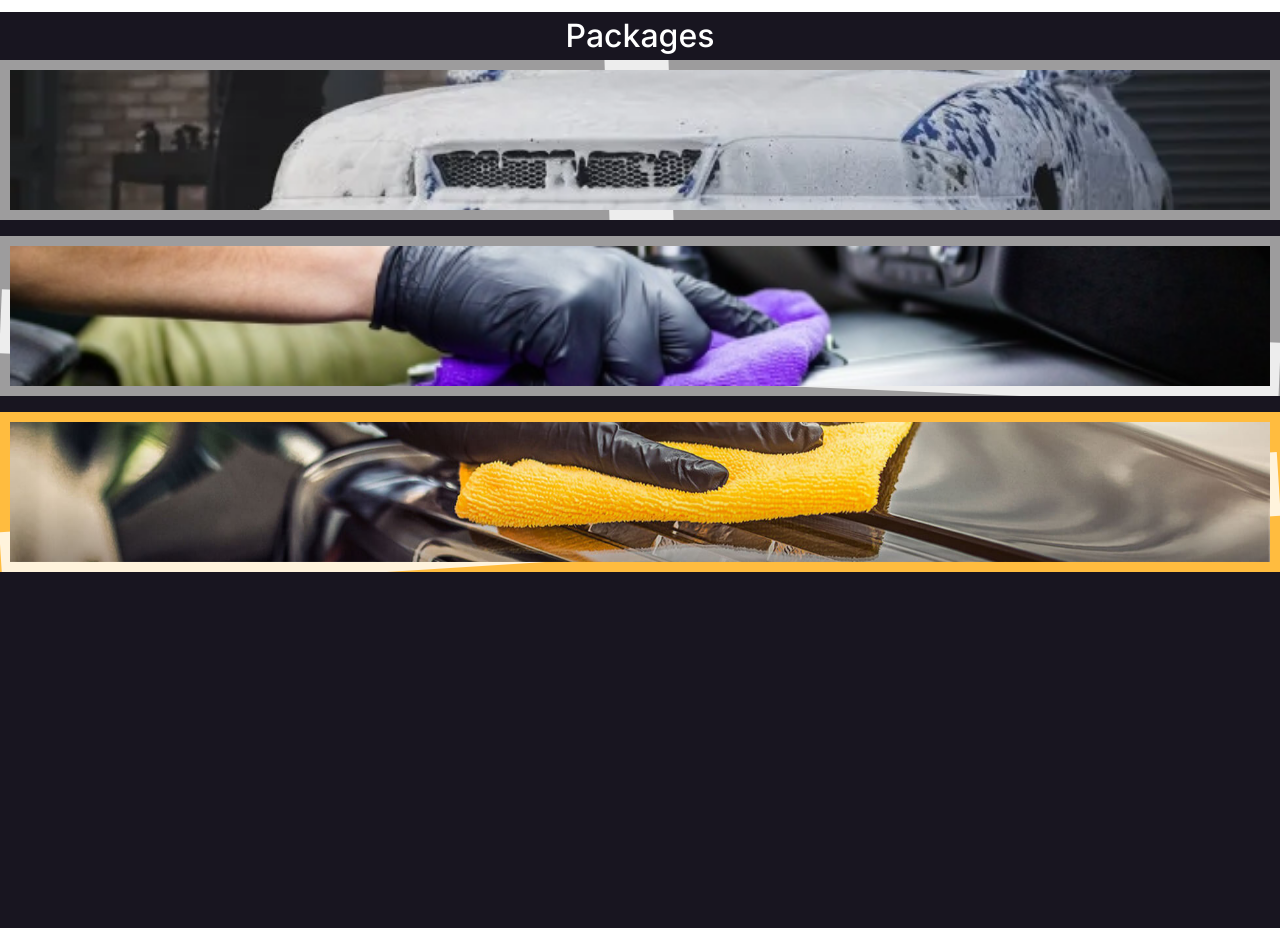
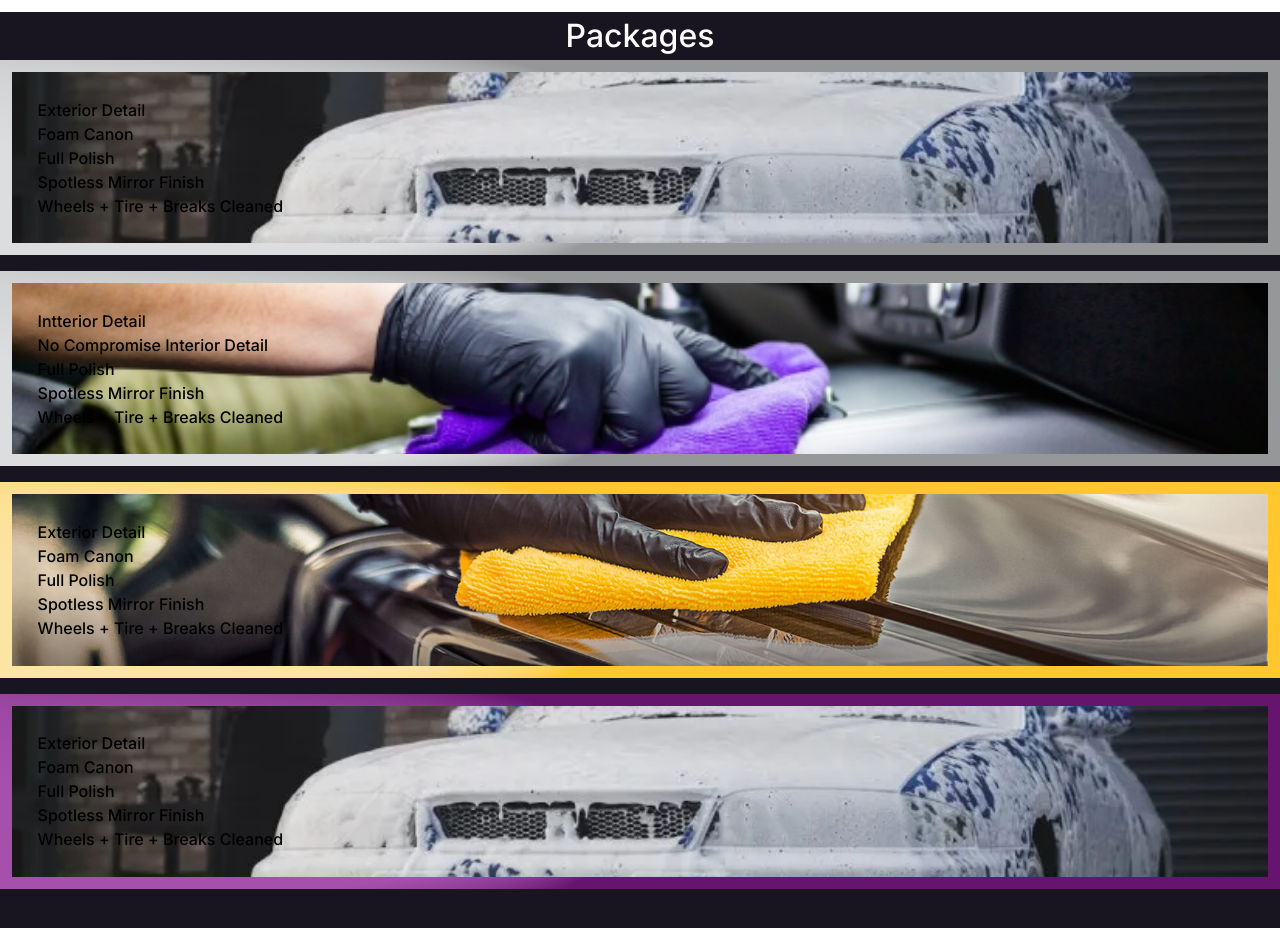
Before and after one commit to Hashimjasem/Koota_Detailer, a React (Create React App) app: page / in a window 1280 px wide. Shown: the part 1300-2228 px from the top of the page. Built offline with nearby package versions, Linux system fonts and the light colour scheme.

Commit message:
can now add text infront of image in packages

```diff
--- a/src/components/packages.jsx
+++ b/src/components/packages.jsx
@@ -2,19 +2,52 @@ function Packages() {
     return (
         <div className='bg-[#181520]'>
             <p className="text-white text-[2rem] text-center">Packages</p>
-                  <div className="body">
-                    <div className="boxext">
 
-                    </div>
 
-                    <div className="boxint">
-
-                    </div>
-
-                    <div className="boxprem">
-
-                    </div>
-                    </div>
+            <div class="exterior-box">
+                <div className="info-box">
+                    <h1 className="package-title exterior"> Exterior Detail</h1>
+                    <ul>
+                        <li>Foam Canon</li>
+                        <li>Full Polish</li>
+                        <li>Spotless Mirror Finish</li>
+                        <li>Wheels + Tire + Breaks Cleaned</li>
+                    </ul>
+                </div>
+            </div>
+            <div class="interior-box">
+                <div className="info-box">
+                    <h1 className="package-title"> Intterior Detail</h1>
+                    <ul>
+                        <li>No Compromise Interior Detail</li>
+                        <li>Full Polish</li>
+                        <li>Spotless Mirror Finish</li>
+                        <li>Wheels + Tire + Breaks Cleaned</li>
+                    </ul>
+                </div>
+            </div>
+            <div class="premium-box">
+                <div className="info-box">
+                    <h1 className="package-title"> Exterior Detail</h1>
+                    <ul>
+                        <li>Foam Canon</li>
+                        <li>Full Polish</li>
+                        <li>Spotless Mirror Finish</li>
+                        <li>Wheels + Tire + Breaks Cleaned</li>
+                    </ul>
+                </div>
+            </div>
+            <div class="extras-box">
+                <div className="info-box">
+                    <h1 className="package-title"> Exterior Detail</h1>
+                    <ul>
+                        <li>Foam Canon</li>
+                        <li>Full Polish</li>
+                        <li>Spotless Mirror Finish</li>
+                        <li>Wheels + Tire + Breaks Cleaned</li>
+                    </ul>
+                </div>
+            </div>
         </div>
     );
 }
--- a/src/index.css
+++ b/src/index.css
@@ -17,130 +17,130 @@
   min-height: 100vh;
 }
 
-.boxint{
-  position: relative;
-  width: 100%;
-  height: 20vh;
-  display: block;
-  justify-content: center;
-  align-items: center;
-  overflow: hidden;
-  background-color: #9d9c9d;
-  margin-bottom:1rem;
+
+
+@property --angle {
+  syntax: '<angle>';
+  initial-value: 90deg;
+  inherits: true;
 }
 
-.boxint::before{
-  content: '';
-  position: absolute;
-  top: 5rem;
-  width: 100%;
-  height: 40%;
-  background-color: #ffffffd1;
-  animation: animate2 6s linear infinite;
+@property --gradX {
+  syntax: '<percentage>';
+  initial-value: 50%;
+  inherits: true;
 }
 
-.boxint::after {
-  content: '';
-  position: absolute;
-  inset: 10px;
-  background: url('./Assets/5890a22f90b4627992b23d4360feaca1f0e019a5.jpeg');
-  background-repeat: no-repeat;
-  background-size: cover;
-  background-position: 0;
-}
-.boxext{
-  position: relative;
-  width: 100%;
-  height: 20vh;
-  display: block;
-  justify-content: center;
-  align-items: center;
-  overflow: hidden;
-  background-color: #9d9c9d;
-  margin-bottom:1rem;
+@property --gradY {
+  syntax: '<percentage>';
+  initial-value: 0%;
+  inherits: true;
 }
 
-.boxext::before{
-  content: '';
-  position: absolute;
-  top: 5rem;
-  width: 100%;
-  height: 40%;
-  background-color: #ffffffd1;
-  animation: animate 8s linear infinite;
+
+
+:root {
+	--d: 2500ms;
+	--angle: 90deg;
+	--gradX: 100%;
+	--gradY: 50%;
+
+  /* shine colours 1*/
+	--c11: rgb(219, 221, 223);
+  /* border colours 1*/
+	--c12: rgb(149, 151, 153);
+
+  /* shine colours 2*/
+	--c21: rgb(252, 229, 163);
+  /* border colours 2*/
+	--c22: rgb(255, 199, 45);
+
+  /* shine colours 3*/
+	--c31: rgb(165, 81, 172);
+  /* border colours 3*/
+	--c32: rgb(102, 21, 110);
+
 }
 
-.boxext::after {
-  content: '';
-  position: absolute;
-  inset: 10px;
+@keyframes borderRotate {
+	100% {
+		--angle: 420deg;
+	}
+}
+
+@keyframes borderRadial {
+	20% {
+		--gradX: 100%;
+		--gradY: 50%;
+	}
+	40% {
+		--gradX: 100%;
+		--gradY: 100%;
+	}
+	60% {
+		--gradX: 50%;
+		--gradY: 100%;
+	}
+	80% {
+		--gradX: 0%;
+		--gradY: 50%;
+	}
+	100% {
+		--gradX: 50%;
+		--gradY: 0%;
+	}
+}
+
+.wrapper {
+	min-width: min(40rem, 100%);
+}
+
+.box:nth-child(2) {
+	border-image: radial-gradient(ellipse at var(--gradX) var(--gradY), var(--c1), var(--c1) 10%, var(--c2) 40%) 30;
+	animation: borderRadial var(--d) linear infinite forwards;
+}
+
+.extras-box {
+	border: 0.75rem solid;
+	padding: 2vw;
   background: url('./Assets/WI1D6140-810x540.webp');
   background-repeat: no-repeat;
   background-size: cover;
   background-position: 0;
-}
-.boxprem{
-  position: relative;
-  width: 100%;
-  height: 20vh;
-  display: block;
-  justify-content: center;
-  align-items: center;
-  overflow: hidden;
-  background-color: #ffbc3f;
-  margin-bottom:1rem;
+	border-image: conic-gradient(from var(--angle), var(--c32), var(--c31) 0.1turn, var(--c31) 0.15turn, var(--c32) 0.25turn) 30;
+	animation: borderRotate var(--d) linear infinite forwards;
 }
 
-.boxprem::before{
-  content: '';
-  position: absolute;
-  top: 5rem;
-  width: 100%;
-  height: 40%;
-  background-color: #ffffffd1;
-  animation: animate 4s linear infinite;
-}
-
-.boxprem::after {
-  content: '';
-  position: absolute;
-  inset: 10px;
-  background: url('./Assets/Best-Service-Centers-For-Car-Detailing-in-Karachi-1.jpeg');
+.interior-box{
+  border: 0.75rem solid;
+	padding: 2vw;
+  margin-bottom: 1rem;  background: url('./Assets/5890a22f90b4627992b23d4360feaca1f0e019a5.jpeg');
   background-repeat: no-repeat;
   background-size: cover;
   background-position: 0;
+	border-image: conic-gradient(from var(--angle), var(--c12), var(--c11) 0.1turn, var(--c11) 0.15turn, var(--c12) 0.25turn) 30;
+	animation: borderRotate var(--d) linear infinite forwards;
 }
 
-@keyframes animate{
-  0%{
-    transform: rotate(0deg);
-  }
-  100%{
-    transform: rotate(360deg);
-  }
+.exterior-box {
+  border: 0.75rem solid;
+	padding: 2vw;
+  margin-bottom: 1rem;
+  background: url('./Assets/WI1D6140-810x540.webp');
+  background-repeat: no-repeat;
+  background-size: cover;
+  background-position: 0;
+	border-image: conic-gradient(from var(--angle), var(--c12), var(--c11) 0.1turn, var(--c11) 0.15turn, var(--c12) 0.25turn) 30;
+	animation: borderRotate var(--d) linear infinite forwards;
 }
 
-@keyframes animate2{
-  0%{
-    transform: rotate(0deg);
-  }
-  100%{
-    transform: rotate(-360deg);
-  }
+.premium-box {
+  border: 0.75rem solid;
+	padding: 2vw;
+  margin-bottom: 1rem;  background: url('./Assets/Best-Service-Centers-For-Car-Detailing-in-Karachi-1.jpeg');
+  background-repeat: no-repeat;
+  background-size: cover;
+  background-position: 0;
+	border-image: conic-gradient(from var(--angle), var(--c22), var(--c21) 0.1turn, var(--c21) 0.15turn, var(--c22) 0.25turn) 30;
+	animation: borderRotate var(--d) linear infinite forwards;
 }
-
-boxint{
-
-}
-
-boxext{
-
-}
-
-boxprem{
-
-}
-
-boxextra{
-
-}
```
